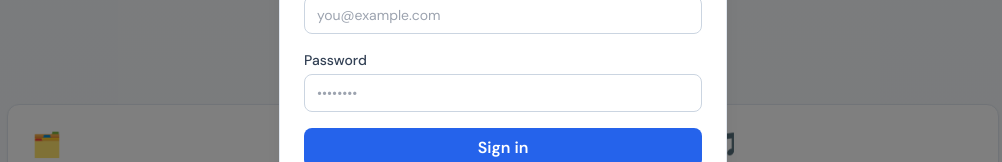
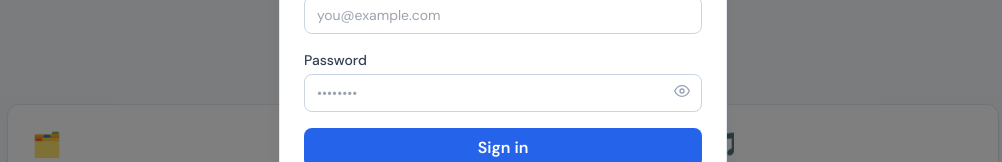
Before and after one commit to WJ-42/StudyHub-AstonHack11, a React (Vite) app: page / in a window 1280 px wide. Both pictures are taken after a click on the button "Login". Shown: the part 350-512 px from the top of the page, without its empty margins (137-1139 px from the left). Built offline with nearby package versions, Linux system fonts and the light colour scheme; no server answers.

Commit message:
feat: add password visibility toggle to login and register forms

```diff
--- a/src/routes/Landing.tsx
+++ b/src/routes/Landing.tsx
@@ -124,6 +124,7 @@
   const [touched, setTouched] = useState({ email: false, password: false, name: false })
 
   const [serverError, setServerError] = useState<string | null>(null);
+  const [showPassword, setShowPassword] = useState(false)
 
   // Reset validation state when switching between login and register
   useEffect(() => {
@@ -132,6 +133,7 @@
     setNameError(null)
     setTouched({ email: false, password: false, name: false })
     setServerError(null)
+    setShowPassword(false)
     setEmail('')
     setPassword('')
     setDisplayName('')
@@ -252,18 +254,41 @@
             <label className="block text-sm font-medium text-slate-700 dark:text-slate-300">
               Password
             </label>
+            <div className="relative">
               <input
-              type="password"
+                type={showPassword ? 'text' : 'password'}
                 value={password}
                 onChange={e => {
                   setPassword(e.target.value)
                   if (touched.password && mode === 'register') setPasswordError(validatePassword(e.target.value))
                 }}
                 onBlur={handlePasswordBlur}
-              className={`${inputBase} ${touched.password && passwordError ? inputError : inputNormal}`}
+                className={`${inputBase} pr-10 ${touched.password && passwordError ? inputError : inputNormal}`}
                 placeholder="••••••••"
                 autoComplete={mode === 'login' ? 'current-password' : 'new-password'}
               />
+              <button
+                type="button"
+                onClick={() => setShowPassword(v => !v)}
+                className="absolute right-3 top-1/2 -translate-y-1/2 text-slate-400 hover:text-slate-600 dark:hover:text-slate-300"
+                aria-label={showPassword ? 'Hide password' : 'Show password'}
+              >
+                {showPassword ? (
+                  // Eye-off icon
+                  <svg xmlns="http://www.w3.org/2000/svg" className="h-4 w-4" viewBox="0 0 24 24" fill="none" stroke="currentColor" strokeWidth="2" strokeLinecap="round" strokeLinejoin="round">
+                    <path d="M17.94 17.94A10.07 10.07 0 0 1 12 20c-7 0-11-8-11-8a18.45 18.45 0 0 1 5.06-5.94"/>
+                    <path d="M9.9 4.24A9.12 9.12 0 0 1 12 4c7 0 11 8 11 8a18.5 18.5 0 0 1-2.16 3.19"/>
+                    <line x1="1" y1="1" x2="23" y2="23"/>
+                  </svg>
+                ) : (
+                  // Eye icon
+                  <svg xmlns="http://www.w3.org/2000/svg" className="h-4 w-4" viewBox="0 0 24 24" fill="none" stroke="currentColor" strokeWidth="2" strokeLinecap="round" strokeLinejoin="round">
+                    <path d="M1 12s4-8 11-8 11 8 11 8-4 8-11 8-11-8-11-8z"/>
+                    <circle cx="12" cy="12" r="3"/>
+                  </svg>
+                )}
+              </button>
+            </div>
             {touched.password && passwordError && (
               <p className="mt-1 text-xs text-red-500 dark:text-red-400">{passwordError}</p>
             )}
```
Lines whose indentation alone changed are shown as unchanged.
